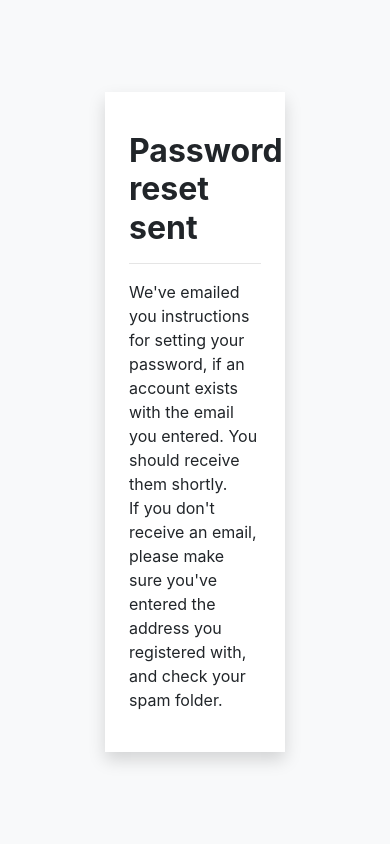
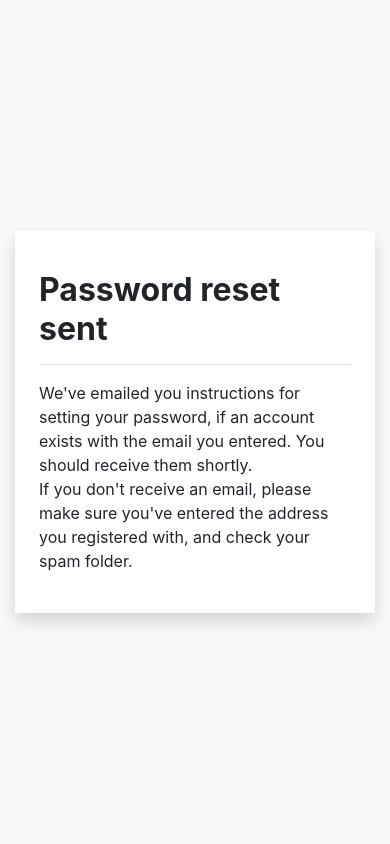
Before and after one commit to mpvaitheeswaran/django_restaurant, a Django app: page /accounts/password_reset_done/ in a window 390 px wide. Run offline with Django 3.2, Linux system fonts and the light colour scheme; parts of the project's set-up code (start-up, migrations or seed data) failed here and were passed over; some libraries are stand-ins or nearby versions.

Commit message:
UI update.

```diff
--- a/accounts/tokens.py
+++ b/accounts/tokens.py
@@ -1,5 +1,6 @@
 from django.contrib.auth.tokens import PasswordResetTokenGenerator
-from django.utils import six
+# from django.utils import six
+import six
 # pip install django-utils-six
 class TokenGenerator(PasswordResetTokenGenerator):
     def _make_hash_value(self, user, timestamp):
--- /dev/null
+++ b/static/css/password_reset.css
@@ -0,0 +1,15 @@
+.vertical-center {
+    min-height: 100%;  /* Fallback for browsers do NOT support vh unit */
+    min-height: 100vh; /* These two lines are counted as one :-)       */
+
+    display: flex;
+    align-items: center;
+  }
+  .w-sm-50{
+      width: 50% !important;
+  }
+  @media only screen and (max-width:720px) {
+    .w-sm-50{
+        width: 100% !important;
+    }
+  }
--- a/static/css/select_pack.css
+++ b/static/css/select_pack.css
@@ -54,4 +54,7 @@ h3{
   .container-fluid.mx-5{
     margin: 0 !important;
   }
+  .h-sm-auto{
+      height: auto !important;
+  }
 }
--- a/templates/accounts/password_reset_done.html
+++ b/templates/accounts/password_reset_done.html
@@ -1,23 +1,16 @@
 {%extends 'base/non_auth_base.html'%}
+{%load static%}
 {%block title%}
     Email Sent
 {%endblock%}
 {%block stylesheet%}
-    <style>
-        .vertical-center {
-            min-height: 100%;  /* Fallback for browsers do NOT support vh unit */
-            min-height: 100vh; /* These two lines are counted as one :-)       */
-
-            display: flex;
-            align-items: center;
-          }
-    </style>
+    <link rel="stylesheet" href="{%static 'css/password_reset.css'%}">
 {%endblock%}
 {% block content %}
 
 	<!--Password reset sent-->
-	<div class="container vertical-center">
-  		<div class="mx-auto w-50 bg-white shadow p-4">
+	<div class="container-fluid vertical-center">
+  		<div class="mx-auto w-sm-50 bg-white shadow p-4">
 			<h2 class="font-weight-bold mt-3">Password reset sent</h2>
 			<hr>
 			<p>We've emailed you instructions for setting your password, if an account exists with the email you entered. You should receive them shortly.<br>If you don't receive an email, please make sure you've entered the address you registered with, and check your spam folder.</p>
--- a/templates/base/base.html
+++ b/templates/base/base.html
@@ -116,7 +116,7 @@
                         'id':data.unread_list[0].id,
                     }
                 }
-                var unread_notifications = document.getElementById('unread-notifications');
+                /*var unread_notifications = document.getElementById('unread-notifications');
                 unread_notifications.innerHTML='';
                 for (var i=0; i < data.unread_list.length; i++) {
                     notification = data.unread_list[i];
@@ -130,7 +130,7 @@
                     </div>
                     `
                     unread_notifications.insertAdjacentHTML('beforeend',elem)
-                }
+                }*/
                 toastr.options.positionClass = "toast-bottom-right";
                 toastr.options.closeButton = true;
                 toastr.options.showMethod = 'slideDown';
--- a/templates/qrmenu/select_pack.html
+++ b/templates/qrmenu/select_pack.html
@@ -256,7 +256,7 @@
           </div>
           <div class="row align-items-center">
             <!-- Free Tial -->
-            <div class="col-sm-12 col-md mt-4 p-0 bg-white rounded-3 shadow d-flex flex-column" style="height: 50vh">
+            <div class="col-sm-12 col-md mt-4 p-0 bg-white rounded-3 shadow d-flex flex-column h-sm-auto" style="height: 50vh">
                 <div class="p-4">
                     <h2 class="text-center text-primary">Free Trial</h2>
                 </div>
@@ -286,7 +286,7 @@
                 </div>
             </div>
             <!-- Yearly Pack -->
-            <div class="col-sm-12 col-md mx-4 mt-4 p-0 bg-white rounded-3 shadow d-flex flex-column yearly-container" style="height: 60vh">
+            <div class="col-sm-12 col-md mx-4 mt-4 p-0 bg-white rounded-3 shadow d-flex flex-column yearly-container h-sm-auto" style="height: 60vh">
 
 
                 <div class="p-4">
@@ -313,7 +313,7 @@
               </div>
 
             <!-- Monthly Pack -->
-            <div class="col-sm-12 col-md  mt-4 p-0 bg-white rounded-3 shadow d-flex flex-column" style="height: 50vh">
+            <div class="col-sm-12 col-md  mt-4 p-0 bg-white rounded-3 shadow d-flex flex-column h-sm-auto" style="height: 50vh">
               <div class="p-4">
                 <h2 class="text-center text-primary">Monthly Pack</h2>
               </div>
```
Also changed, not shown: templates/accounts/password_reset_complete.html (+4 -11 lines), templates/accounts/password_reset_confirm.html (+4 -11 lines), templates/accounts/password_reset_view.html (+4 -11 lines).
